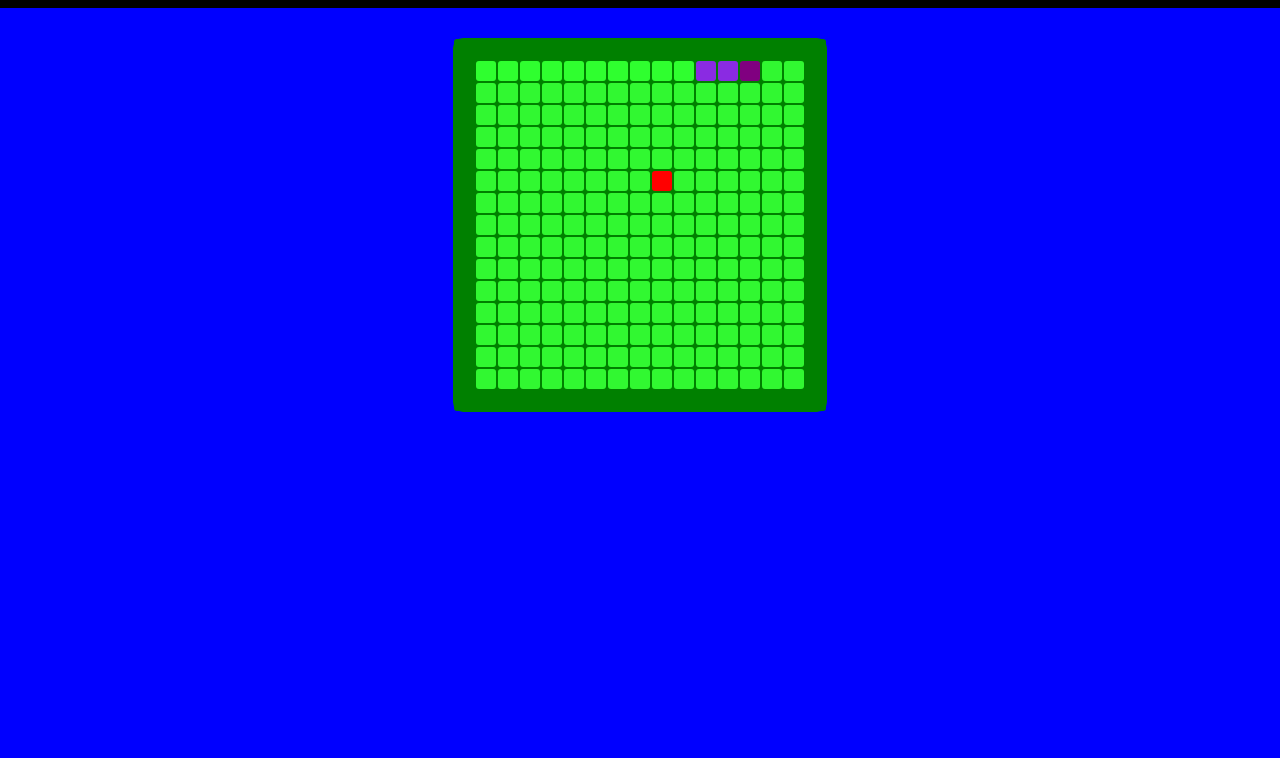
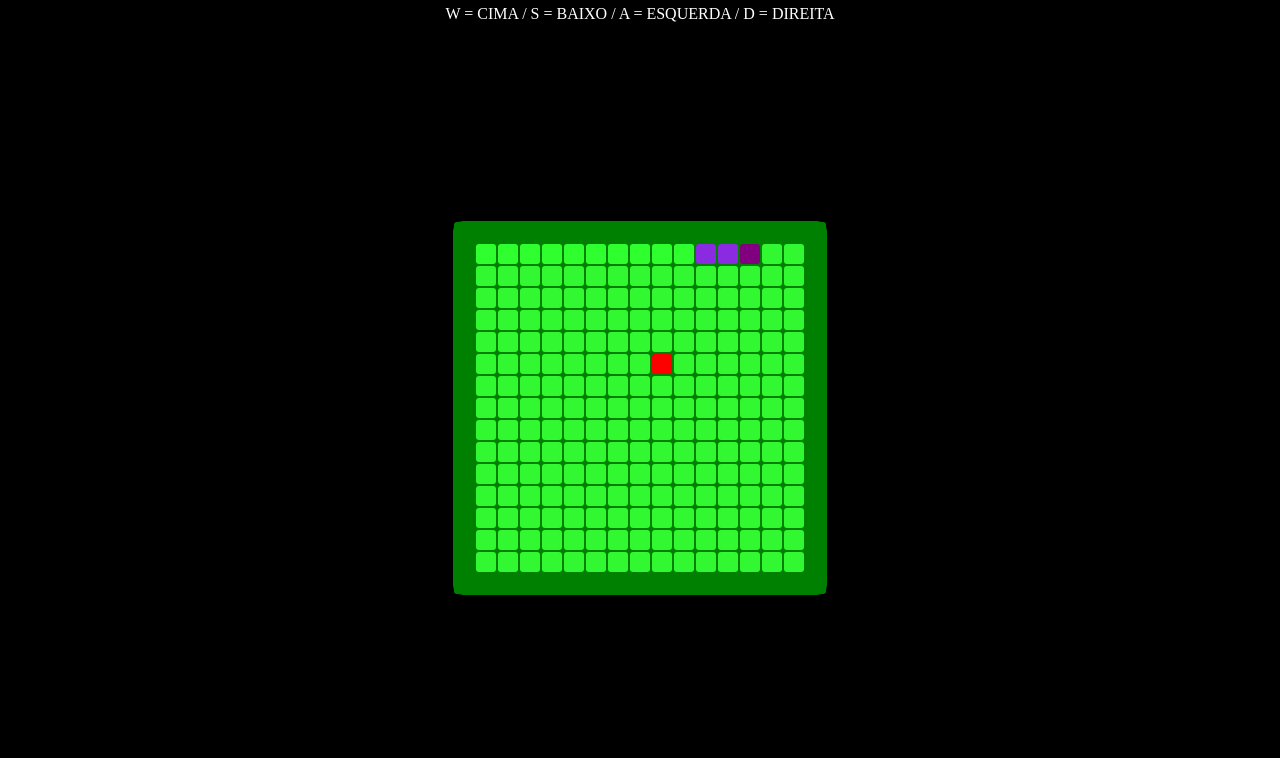
Before and after one commit to FabioJuan/SNAKE, a plain HTML site: page index.html in a window 1280 px wide. Shown: the part 62-820 px from the top of the page. Drawn offline with Linux system fonts and the light colour scheme.

Commit message:
melhora no css

```diff
--- a/index.html
+++ b/index.html
@@ -10,7 +10,8 @@
 <body>
     <header>
         <section>
-            snake
+            <h1>SNAKE</h1>
+            <P>W = CIMA / S = BAIXO / A = ESQUERDA / D = DIREITA</P>
         </section>
     </header>
     <main>
--- a/snake.css
+++ b/snake.css
@@ -13,17 +13,19 @@ div{
     border-radius: 3px;
 }
 .tabaleiro{
+    display: flexbox;
     width: auto;
     height: auto;
-    justify-content: center;
     margin-left: auto;
     margin-right: auto;
     background-color: green;
     border-radius: 10px;
+
 }
 main{
-    display: flex;
-
+    display: grid;
+    place-items: center;
+    height: 700px;
 }
 header{
     border: 0cap;
@@ -38,7 +40,7 @@ header{
 }
 body{
     margin: 0%;
-    background-color: blue;
+    background-color: black;
 }
 #um{
     background-color: blueviolet;
```
